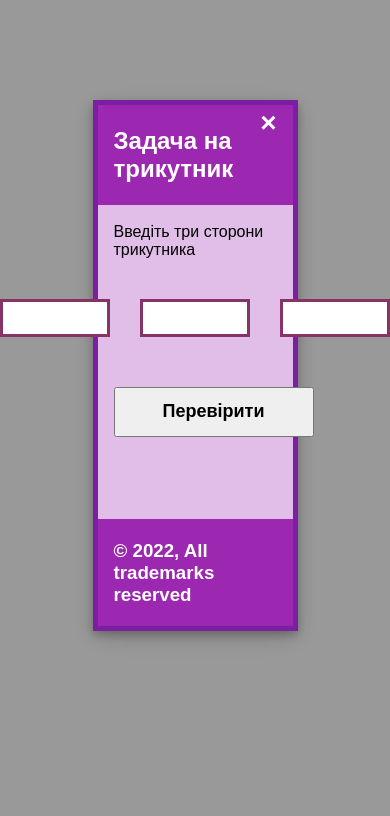
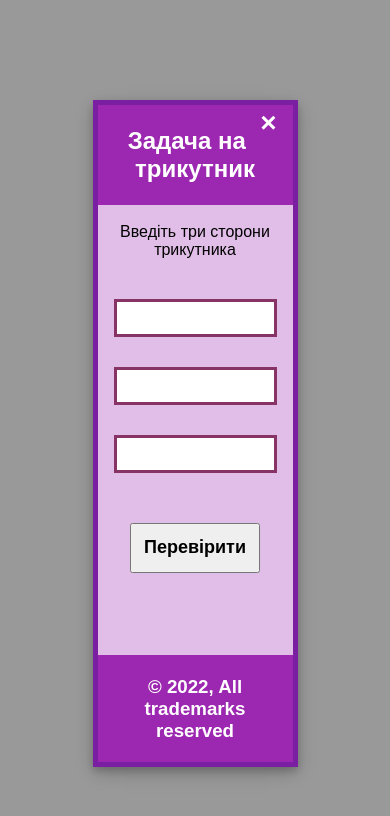
Before and after one commit to Fongussenmussen/triangle, a plain HTML site: page index.html in a window 390 px wide. Both pictures are taken after a click on the button "Відкрити вікно". Drawn offline with Linux system fonts and the light colour scheme.

Commit message:
adding media queries

```diff
--- a/css/main.css
+++ b/css/main.css
@@ -105,8 +105,10 @@ body {
 }
 
 .submit {
-    text-align: center;
-    margin: 50px 0 30px 0;
+  display: flex;
+  justify-content: center;
+  text-align: center;
+  margin: 50px 0 30px 0;
 }
 #sendValues {
     width: 200px;
@@ -144,4 +146,25 @@ body {
 
 
 
-/*@media screen and (min-width: )*/
+@media screen and (max-width: 900px) {
+  .modal-header h2{
+    text-align: center;
+  }
+  .triangle-inputs {
+    flex-wrap: wrap;
+  }
+  .triangle-description {
+    text-align: center;
+  }
+  .modal-footer {
+    text-align: center;
+  }
+}
+
+@media screen and (max-width: 525px) {
+  #sendValues {
+    width: 130px;
+    height: 50px;
+  }
+
+}
--- a/index.html
+++ b/index.html
@@ -1,5 +1,5 @@
 <!DOCTYPE html>
-<html lang="en">
+<html lang="ru">
 <head>
 	<meta charset="UTF-8">
 	<meta name="viewport" content="width=device-width, initial-scale=1.0">
@@ -17,7 +17,7 @@
       	<h2>Задача на трикутник</h2>
     	</div>
     	<div class="modal-body">
-        <p class="triangle-Description">Введіть три сторони трикутника</p>
+        <p class="triangle-description">Введіть три сторони трикутника</p>
 
         <div class="triangle-inputs">
           <input id ="input1" type="text">
```
